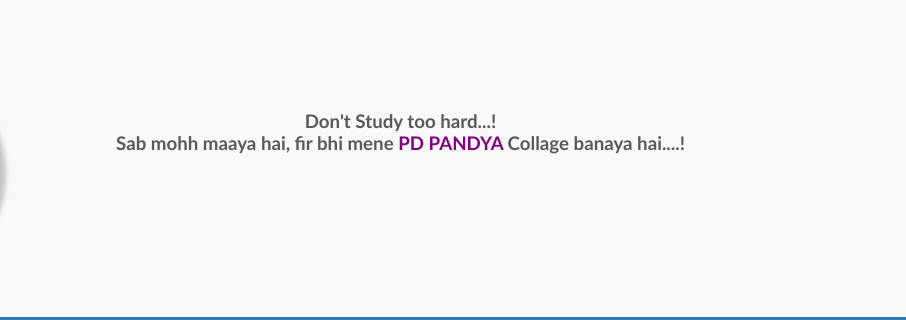
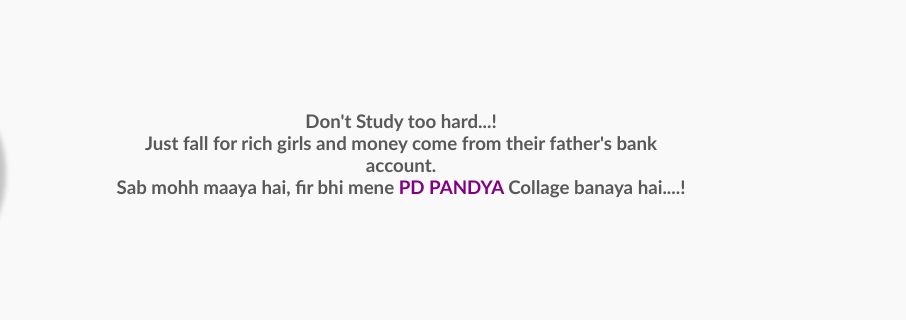
Before and after one commit to Dxvarsh/PDWEBS, a plain HTML site: page index.html in a window 1280 px wide. Shown: the part 1868-2188 px from the top of the page, 374-1280 px from the left. Drawn offline with nearby package versions, Linux system fonts and the light colour scheme; a web font is replaced by a local one.

Commit message:
Update index.html

```diff
--- a/index.html
+++ b/index.html
@@ -71,7 +71,7 @@
                     <img src="https://i.imgflip.com/5hxs3a.png" alt="" class="me">
                 </div>
                 <div class="r_pg">
-                    <h3 class="dev">Don't Study too hard...! <!--<br>Just fall for rich girls and money come from their father's bank account.--><br> Sab mohh maaya hai,  fir bhi mene <span style="color: #800080;">PD PANDYA </span>Collage banaya hai....!</h3>
+                    <h3 class="dev">Don't Study too hard...! <br>Just fall for rich girls and money come from their father's bank account.<br> Sab mohh maaya hai,  fir bhi mene <span style="color: #800080;">PD PANDYA </span>Collage banaya hai....!</h3>
                 </div>
             </div>
             <div class="foot">
```
